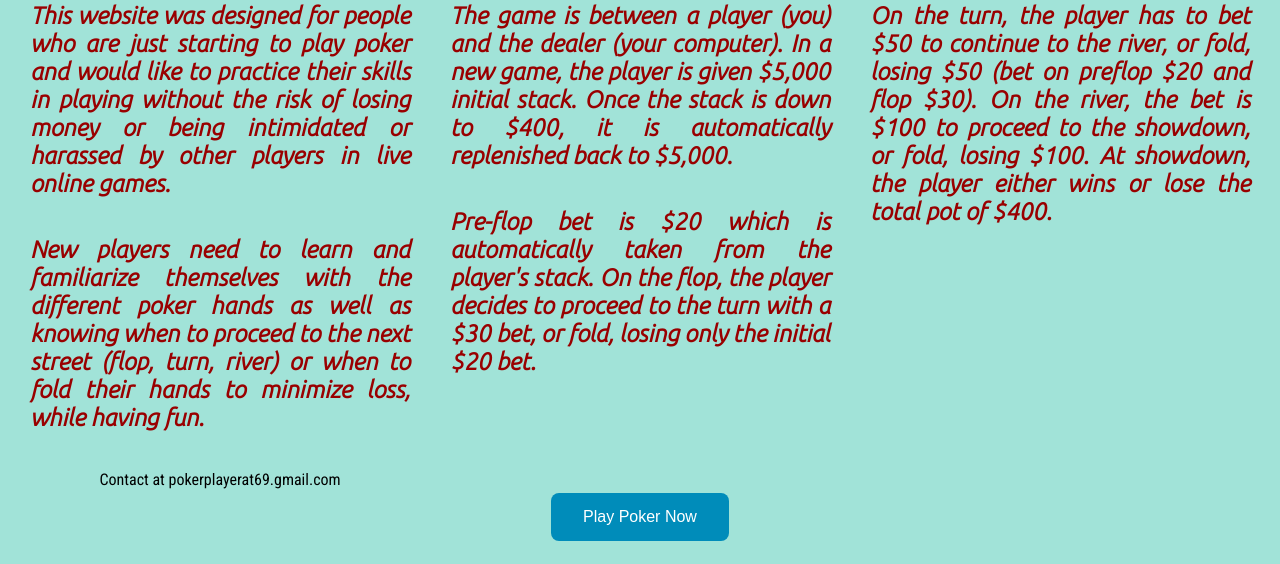
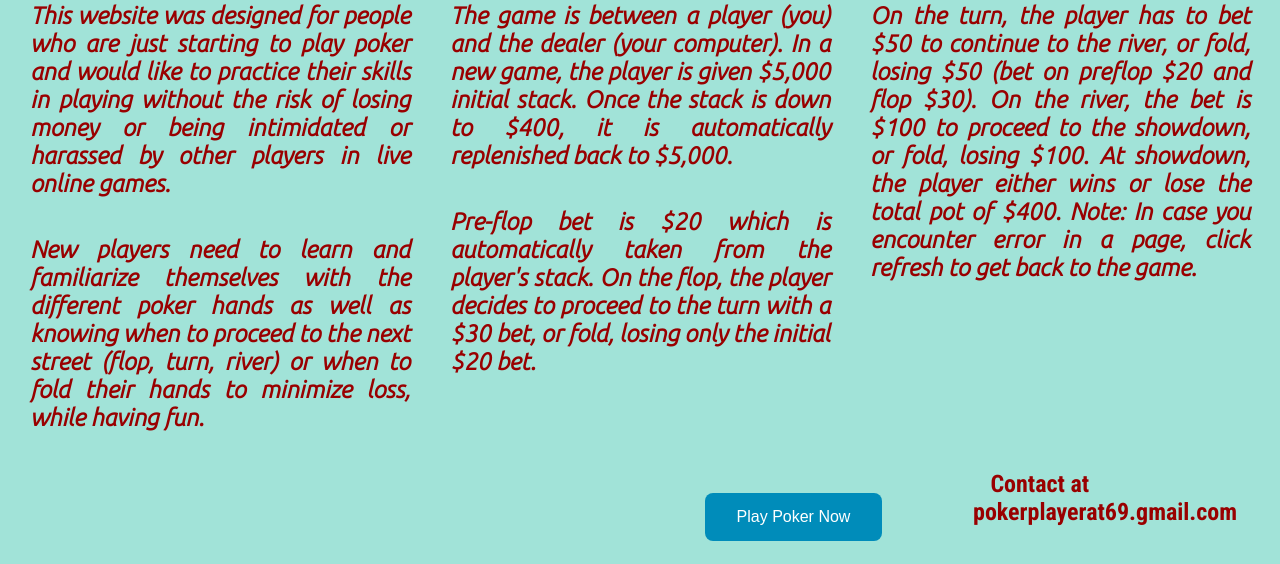
Before and after one commit to OrlyS112561/pokergameweb, a Flask app: page / in a window 1280 px wide. Shown: the part 248-812 px from the top of the page. Before the commit the page ends 789 px from the top, so only its background shows below. Run offline with Flask 2, Linux system fonts and the light colour scheme.

```diff
--- a/templates/about.html
+++ b/templates/about.html
@@ -48,19 +48,21 @@
                 On the turn, the player has to bet $50 to continue to the river, or fold, losing $50 (bet on preflop $20
                 and flop $30). On the river, the bet is $100 to proceed to the showdown, or fold, losing $100.
                 At showdown, the player either wins or lose the total pot of $400.
+
+                Note: In case you encounter error in a page, click refresh to get back to the game.
             </h2>
         </div>
     </div>
     <br>
     <div class="row">
         <div class="label">
-            Contact at pokerplayerat69.gmail.com
         </div>
         <div class="label">
             <br>
             <a href="{{url_for('start_game')}}"><button class="button">Play Poker Now</button></a>
-        </div>
         <div class="label">
+            <br>
+            <h2>Contact at pokerplayerat69.gmail.com</h2></div>
 
         </div>
     </div>
```
